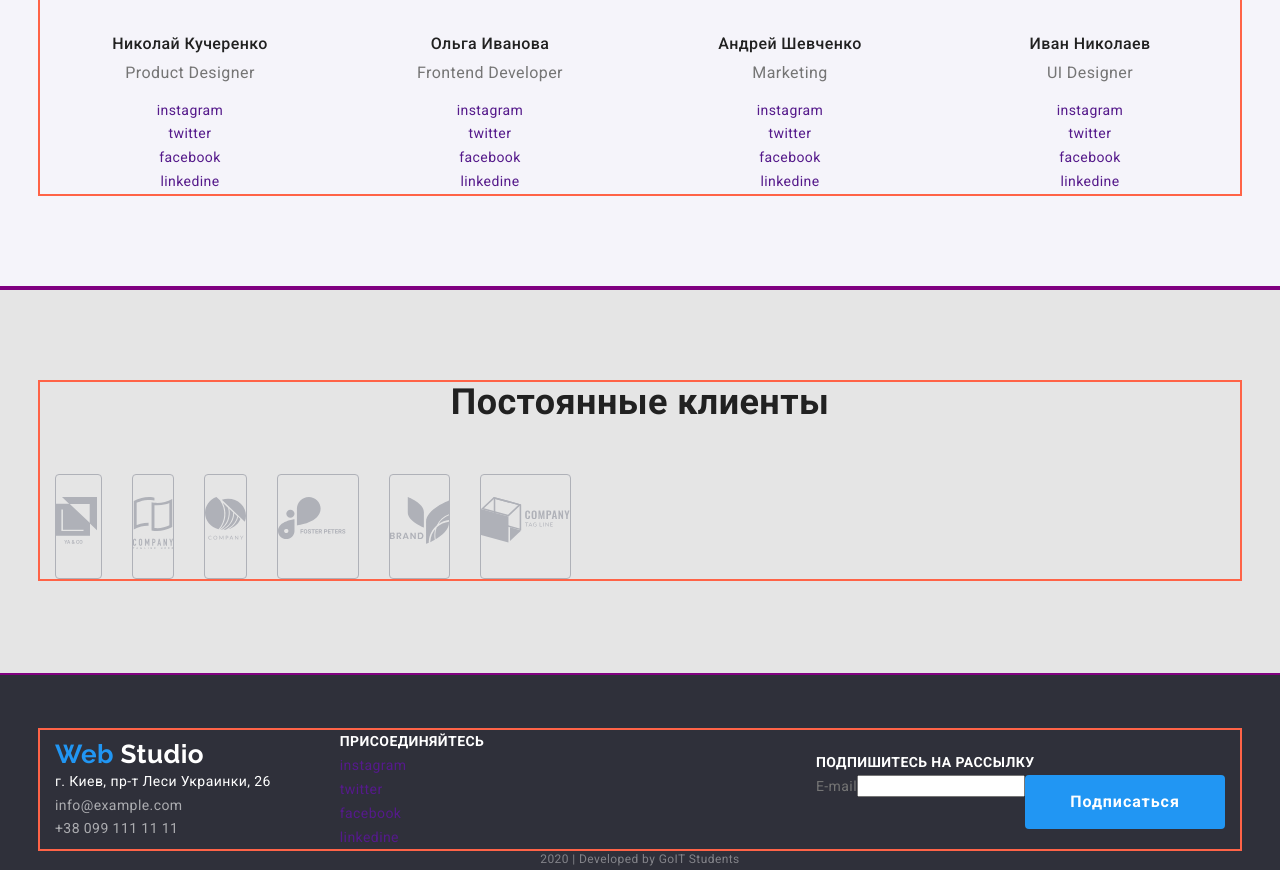
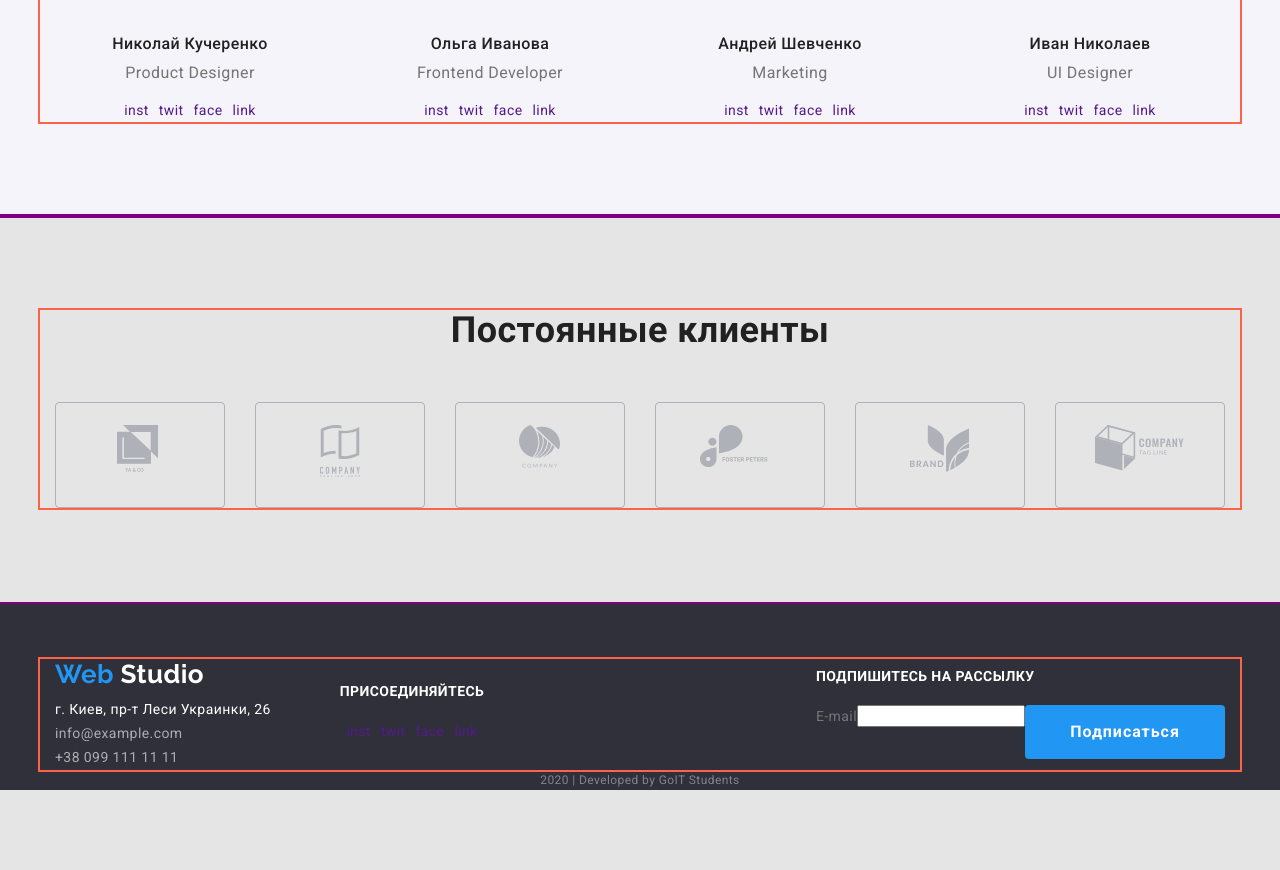
Before and after one commit to kvlad0610/goit-markup-hw-03, a plain HTML site: page index.html in a window 1280 px wide. Shown: the part 2045-2915 px from the top of the page. After the commit the page ends 2835 px from the top, so only its background shows below. Drawn offline with Linux system fonts and the light colour scheme.

Commit message:
исправление соцситей

```diff
--- a/css/styles.css
+++ b/css/styles.css
@@ -216,7 +216,7 @@ p {
 }
 
 .features-item {
-  width: calc((100%-90px) / 4);
+  width: calc((100% - 90px) / 4);
 }
 
 .features-item:not(:last-child) {
@@ -258,7 +258,7 @@ p {
 }
 
 .occupation-item {
-  width: calc((100%-60px) / 3);
+  width: calc((100% - 60px) / 3);
   text-align: center;
 }
 
@@ -276,7 +276,7 @@ p {
 }
 
 .team-item {
-  width: calc((100%-90px) / 4);
+  width: calc((100% - 90px) / 4);
   text-align: center;
 }
 
@@ -304,8 +304,16 @@ p {
   line-height: 1.18;
 }
 
+.social-list {
+  display: flex;
+  justify-content: center;
+}
+
+.social-item:not(:last-child) {
+  margin-right: 10px;
+}
+
 /* CUSTOMERS */
-
 .customers-list {
   display: flex;
 }
@@ -314,7 +322,7 @@ p {
   border: 1px solid #afb1b8;
   border-radius: 4px;
 
-  width: calc((100%-150px) / 6);
+  width: calc((100% - 150px) / 6);
 }
 
 .customers-item:not(:last-child) {
@@ -353,6 +361,10 @@ p {
   margin-right: 69px;
 }
 
+.address-container .logo {
+  margin-bottom: 8px;
+}
+
 .address-text {
   margin-top: 0;
   margin-bottom: 0;
@@ -363,6 +375,8 @@ p {
 }
 
 .a-call-subtitle {
+  display: block;
+  margin-bottom: 20px;
   line-height: 1.14;
   text-transform: uppercase;
   color: var(--primery-white-color);
@@ -431,8 +445,8 @@ p {
 }
 
 .working-item {
-  width: 370px;
-  /* width: calc((100%-60px) / 3); */
+  /* width: 370px; */
+  width: calc((100% - 60px) / 3);
 }
 
 .working-item:not(:nth-last-child(-n + 3)) {
--- a/index.html
+++ b/index.html
@@ -189,20 +189,16 @@
 
               <ul class="social-list list">
                 <li class="social-item">
-                  <a class="social-link link" href="" aria-label="иконка инстаграма"
-                    >instagram</a
-                  >
+                  <a class="social-link link" href="" aria-label="иконка инстаграма">inst</a>
                 </li>
                 <li class="social-item">
-                  <a class="social-link link" href="" aria-label="иконка твитер">twitter</a>
+                  <a class="social-link link" href="" aria-label="иконка твитер">twit</a>
                 </li>
                 <li class="social-item">
-                  <a class="social-link link" href="" aria-label="иконка фейсбук">facebook</a>
+                  <a class="social-link link" href="" aria-label="иконка фейсбук">face</a>
                 </li>
                 <li class="social-item">
-                  <a class="social-link link" href="" aria-label="иконка линкедин"
-                    >linkedine</a
-                  >
+                  <a class="social-link link" href="" aria-label="иконка линкедин">link</a>
                 </li>
               </ul>
             </li>
@@ -220,20 +216,16 @@
 
               <ul class="social-list list">
                 <li class="social-item">
-                  <a class="social-link link" href="" aria-label="иконка инстаграма"
-                    >instagram</a
-                  >
+                  <a class="social-link link" href="" aria-label="иконка инстаграма">inst</a>
                 </li>
                 <li class="social-item">
-                  <a class="social-link link" href="" aria-label="иконка твитер">twitter</a>
+                  <a class="social-link link" href="" aria-label="иконка твитер">twit</a>
                 </li>
                 <li class="social-item">
-                  <a class="social-link link" href="" aria-label="иконка фейсбук">facebook</a>
+                  <a class="social-link link" href="" aria-label="иконка фейсбук">face</a>
                 </li>
                 <li class="social-item">
-                  <a class="social-link link" href="" aria-label="иконка линкедин"
-                    >linkedine</a
-                  >
+                  <a class="social-link link" href="" aria-label="иконка линкедин">link</a>
                 </li>
               </ul>
             </li>
@@ -251,20 +243,16 @@
 
               <ul class="social-list list">
                 <li class="social-item">
-                  <a class="social-link link" href="" aria-label="иконка инстаграма"
-                    >instagram</a
-                  >
+                  <a class="social-link link" href="" aria-label="иконка инстаграма">inst</a>
                 </li>
                 <li class="social-item">
-                  <a class="social-link link" href="" aria-label="иконка твитер">twitter</a>
+                  <a class="social-link link" href="" aria-label="иконка твитер">twit</a>
                 </li>
                 <li class="social-item">
-                  <a class="social-link link" href="" aria-label="иконка фейсбук">facebook</a>
+                  <a class="social-link link" href="" aria-label="иконка фейсбук">face</a>
                 </li>
                 <li class="social-item">
-                  <a class="social-link link" href="" aria-label="иконка линкедин"
-                    >linkedine</a
-                  >
+                  <a class="social-link link" href="" aria-label="иконка линкедин">link</a>
                 </li>
               </ul>
             </li>
@@ -282,20 +270,16 @@
 
               <ul class="social-list list">
                 <li class="social-item">
-                  <a class="social-link link" href="" aria-label="иконка инстаграма"
-                    >instagram</a
-                  >
+                  <a class="social-link link" href="" aria-label="иконка инстаграма">inst</a>
                 </li>
                 <li class="social-item">
-                  <a class="social-link link" href="" aria-label="иконка твитер">twitter</a>
+                  <a class="social-link link" href="" aria-label="иконка твитер">twit</a>
                 </li>
                 <li class="social-item">
-                  <a class="social-link link" href="" aria-label="иконка фейсбук">facebook</a>
+                  <a class="social-link link" href="" aria-label="иконка фейсбук">face</a>
                 </li>
                 <li class="social-item">
-                  <a class="social-link link" href="" aria-label="иконка линкедин"
-                    >linkedine</a
-                  >
+                  <a class="social-link link" href="" aria-label="иконка линкедин">link</a>
                 </li>
               </ul>
             </li>
@@ -364,16 +348,16 @@
 
           <ul class="social-list list">
             <li class="social-item">
-              <a class="social-link link" href="" aria-label="иконка инстаграма">instagram</a>
+              <a class="social-link link" href="" aria-label="иконка инстаграма">inst</a>
             </li>
             <li class="social-item">
-              <a class="social-link link" href="" aria-label="иконка твитер">twitter</a>
+              <a class="social-link link" href="" aria-label="иконка твитер">twit</a>
             </li>
             <li class="social-item">
-              <a class="social-link link" href="" aria-label="иконка фейсбук">facebook</a>
+              <a class="social-link link" href="" aria-label="иконка фейсбук">face</a>
             </li>
             <li class="social-item">
-              <a class="social-link link" href="" aria-label="иконка линкедин">linkedine</a>
+              <a class="social-link link" href="" aria-label="иконка линкедин">link</a>
             </li>
           </ul>
         </div>
```
Also changed, not shown: portfolio.html (+4 -4 lines).
